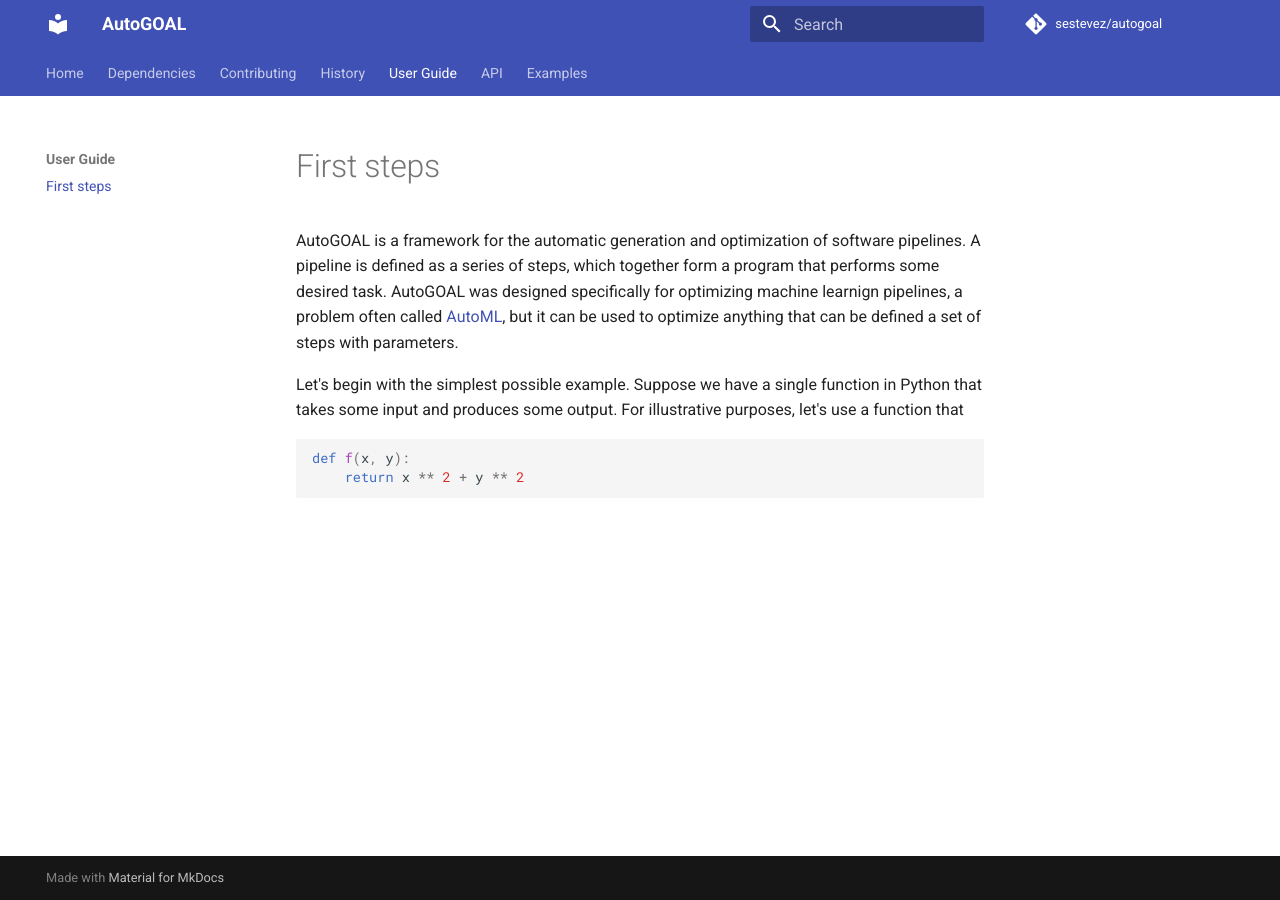
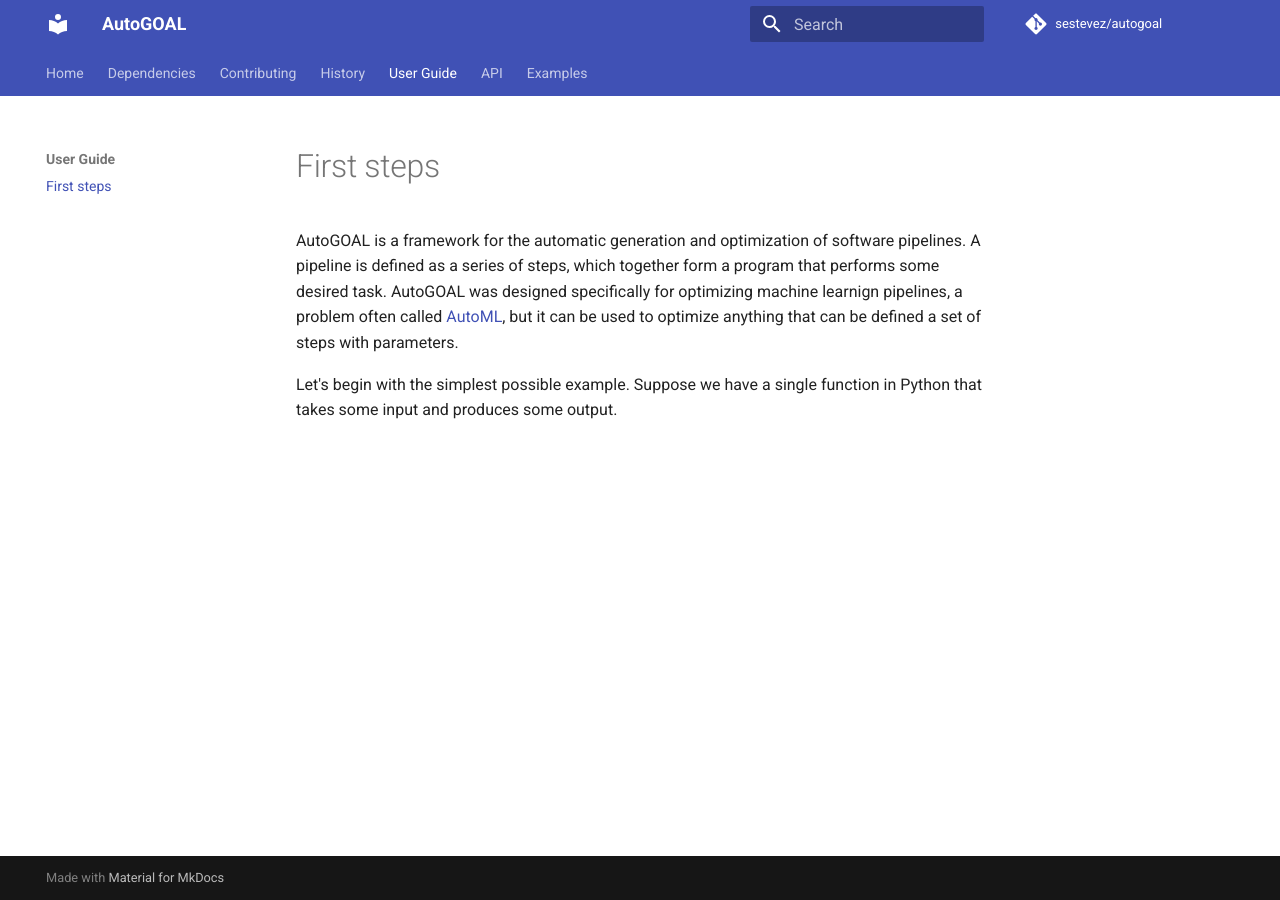
Before and after one commit to autogoal/autogoal, an MkDocs documentation site: the page built from docs/guide/index.md, in a window 1280 px wide. Built offline with MkDocs 1.6.1 and Material for MkDocs 9.7.7, drawn with Linux system fonts in a browser that asks for light colours; comment, search, counter and statistics services are not loaded.

Commit message:
Update docs

````diff
--- a/docs/guide/index.md
+++ b/docs/guide/index.md
@@ -5,9 +5,4 @@ A pipeline is defined as a series of steps, which together form a program that p
 AutoGOAL was designed specifically for optimizing machine learnign pipelines, a problem often called [AutoML](https://automl.org),
 but it can be used to optimize anything that can be defined a set of steps with parameters.
 
-Let's begin with the simplest possible example. Suppose we have a single function in Python that takes some input and produces some output. For illustrative purposes, let's use a function that
-
-```python
-def f(x, y):
-    return x ** 2 + y ** 2
-```
+Let's begin with the simplest possible example. Suppose we have a single function in Python that takes some input and produces some output.
````
